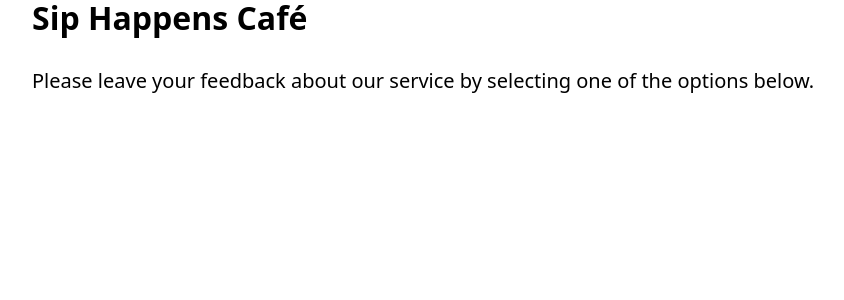
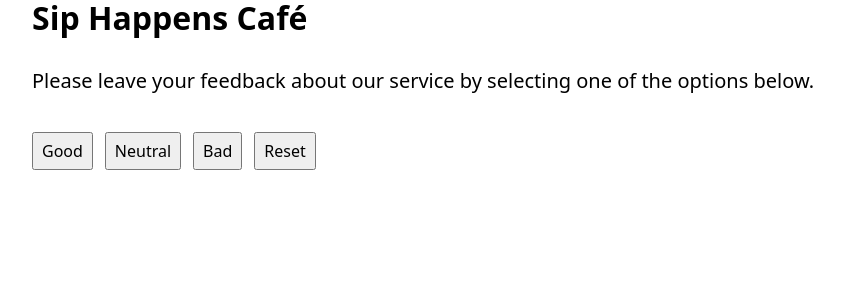
Before and after one commit to Developer-Mykhailo/goit-react-hw-02, a React (Vite) app: page / in a window 1280 px wide. Shown: the top 300 px of the page, without its empty margins (23-867 px from the left). Built offline with nearby package versions, Linux system fonts and the light colour scheme.

Commit message:
add options

```diff
--- a/src/App.jsx
+++ b/src/App.jsx
@@ -1,11 +1,13 @@
 import Container from "./components/Container/Container";
 import Description from "./components/Description/Description";
+import Options from "./components/Options/Options";
 
 function App() {
   return (
     <>
       <Container>
         <Description />
+        <Options />
       </Container>
     </>
   );
--- a/src/components/Description/Description.jsx
+++ b/src/components/Description/Description.jsx
@@ -2,7 +2,7 @@
 
 const Description = () => {
   return (
-    <div>
+    <div className={s.descr}>
       <h1>Sip Happens Café</h1>
       <p className={s.color}>
         Please leave your feedback about our service by selecting one of the
--- a/src/components/Description/Description.module.css
+++ b/src/components/Description/Description.module.css
@@ -1,3 +1,7 @@
+.descr {
+  margin-bottom: 40px;
+}
+
 h1 {
   margin-bottom: 32px;
 }
--- /dev/null
+++ b/src/components/Options/Options.jsx
@@ -0,0 +1,14 @@
+import s from "./Options.module.css";
+
+const Options = () => {
+  return (
+    <div className={s.options_wrap}>
+      <button>Good</button>
+      <button>Neutral</button>
+      <button>Bad</button>
+      <button>Reset</button>
+    </div>
+  );
+};
+
+export default Options;
--- /dev/null
+++ b/src/components/Options/Options.module.css
@@ -0,0 +1,9 @@
+.options_wrap {
+  display: flex;
+  gap: 12px;
+}
+
+.options_wrap button {
+  padding: 8px;
+  cursor: pointer;
+}
```
